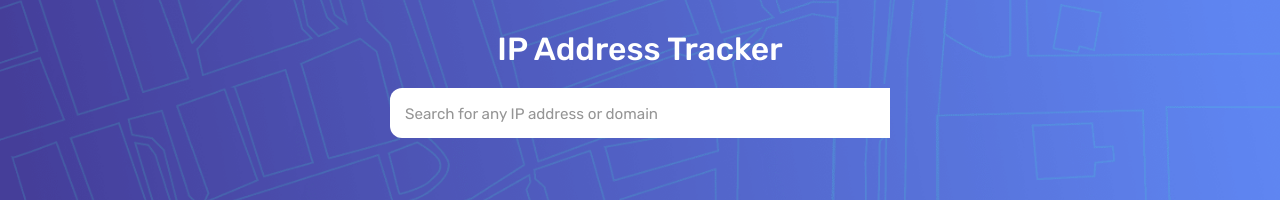
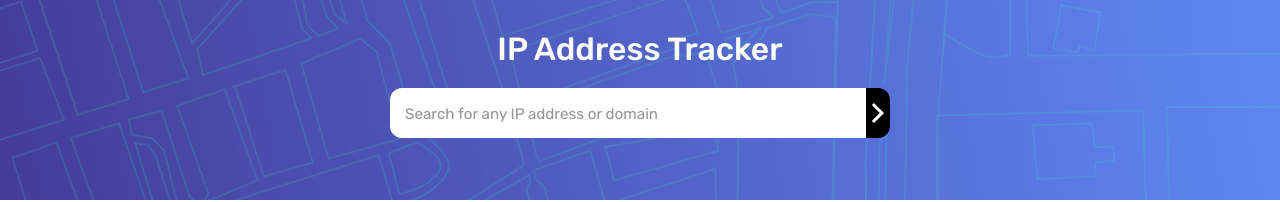
Before and after one commit to tonyykosseifyy/Ip-Address-Project, a React (Create React App) app: page / in a window 1280 px wide. Shown: the top 202 px of the page. Built offline with nearby package versions, Linux system fonts and the light colour scheme.

Commit message:
Installing Icons library for the button of the form in the header

```diff
--- a/package.json
+++ b/package.json
@@ -3,6 +3,7 @@
   "version": "0.0.0",
   "private": true,
   "dependencies": {
+    "@material-ui/icons": "^4.11.2",
     "react": "^16.13.1",
     "react-dom": "^16.13.1",
     "react-icons": "^4.2.0",
--- a/src/Components/Header.js
+++ b/src/Components/Header.js
@@ -2,8 +2,7 @@ import React from 'react' ;
 import './Header.css' ;
 import styled from 'styled-components' ;
 import logo from './pattern-bg.png' ;
-import { FaArrowRight } from 'react-icons/fa' ;
-
+import ArrowForwardIosIcon from '@material-ui/icons/ArrowForwardIos';
 
 const Header = () => {
   return (
@@ -14,7 +13,7 @@ const Header = () => {
       <HeaderForm>
         <Input />
         <FormButton>
-
+          <ArrowForwardIosIcon />
         </FormButton>
       </HeaderForm>
     </HeaderWrapper>
```
Also changed, not shown: 1 other file (tests, documents, lock files or other folders).
